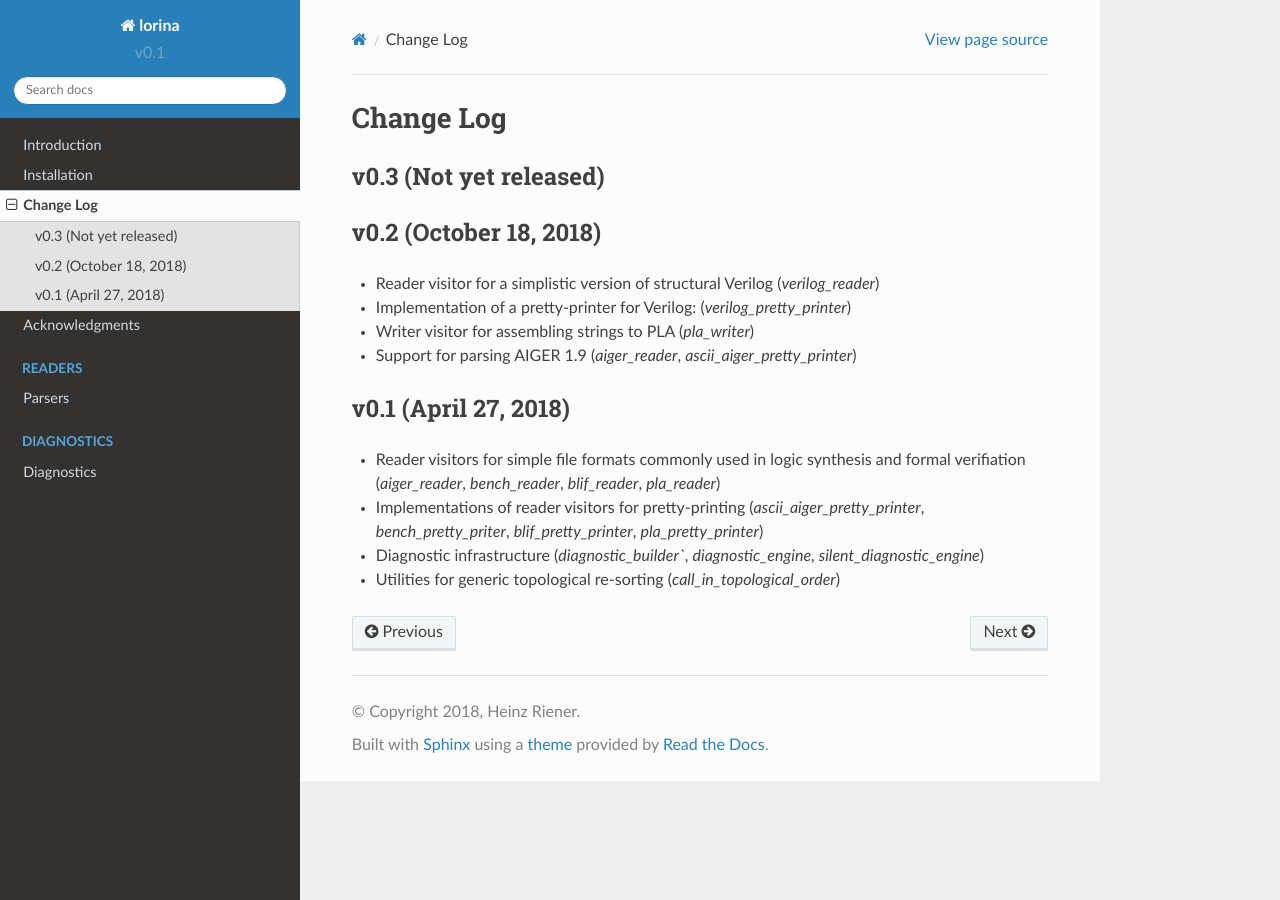
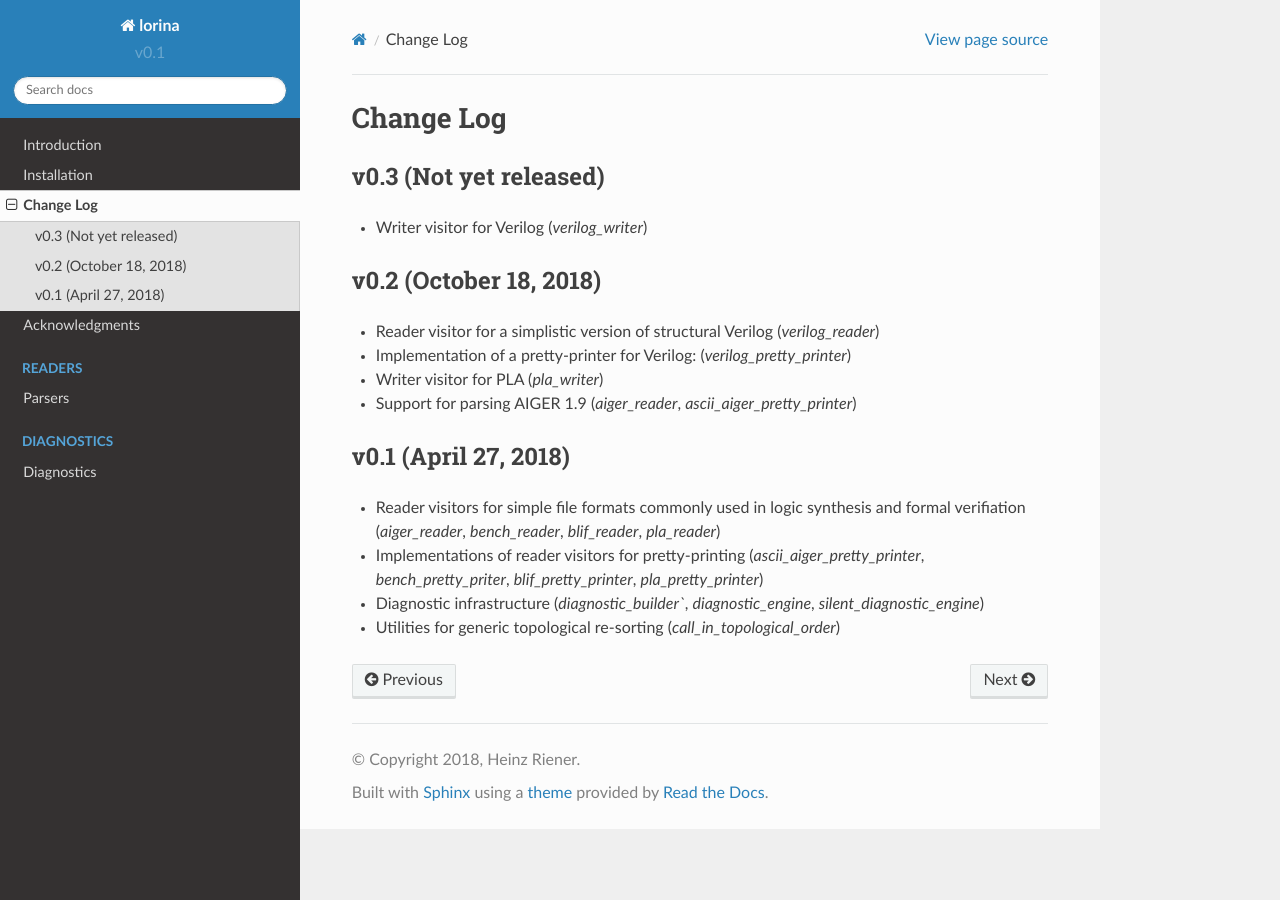
Before and after one commit to hriener/lorina, a Sphinx documentation site: the page built from docs/changelog.rst, in a window 1280 px wide. Built offline with Sphinx 7.4.7 and the Read the Docs theme 2.0.0, drawn with Linux system fonts in a browser that asks for light colours; pages that are not in the unit, such as notebooks, are missing from menus.

Commit message:
changelog.

```diff
--- a/docs/changelog.rst
+++ b/docs/changelog.rst
@@ -4,12 +4,14 @@ Change Log
 v0.3 (Not yet released)
 -----------------------
 
+* Writer visitor for Verilog (`verilog_writer`)
+
 v0.2 (October 18, 2018)
 -----------------------
 
 * Reader visitor for a simplistic version of structural Verilog (`verilog_reader`)
 * Implementation of a pretty-printer for Verilog: (`verilog_pretty_printer`)
-* Writer visitor for assembling strings to PLA (`pla_writer`)
+* Writer visitor for PLA (`pla_writer`)
 * Support for parsing AIGER 1.9 (`aiger_reader`, `ascii_aiger_pretty_printer`)
 
 v0.1 (April 27, 2018)
```
